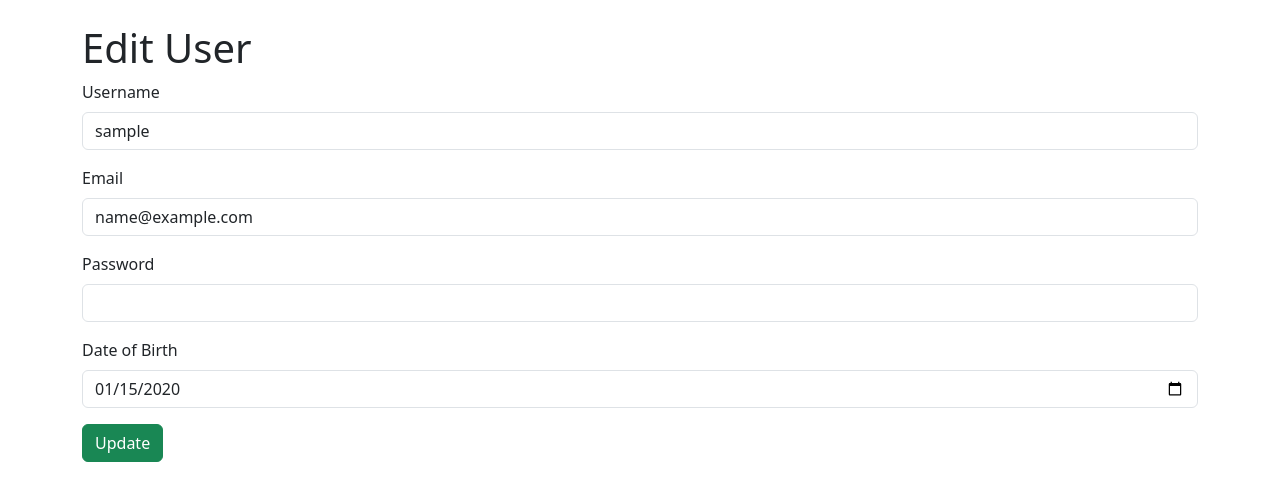
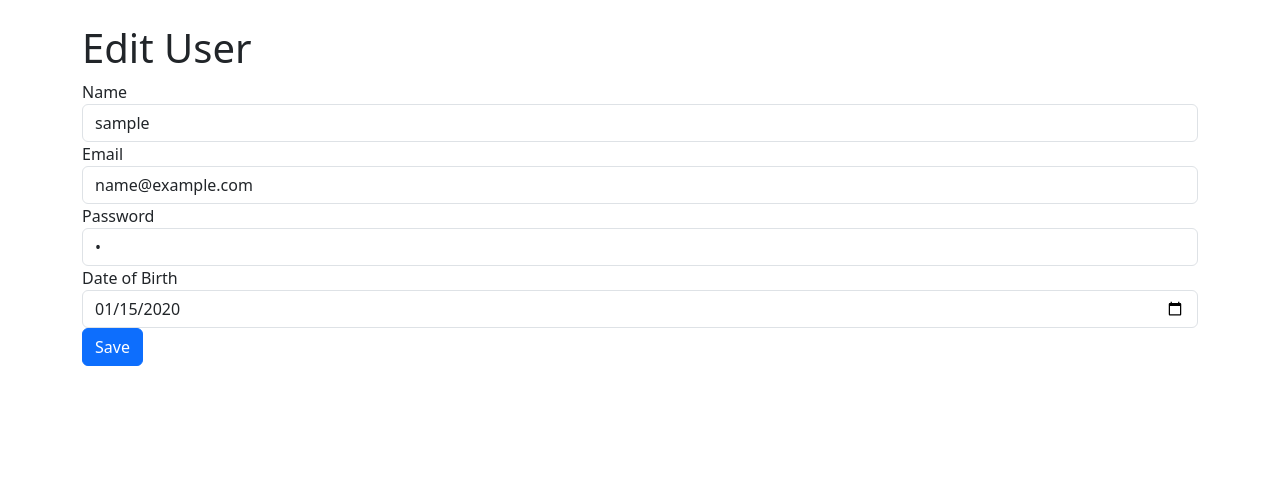
Before and after one commit to tanjet/Movie-streaming-services-CS-4754, a Flask app: page /users/edit/1 in a window 1280 px wide. Shown: the part 56-557 px from the top of the page. Run offline with Flask 3, Linux system fonts and the light colour scheme; tables that the repository leaves empty hold one stand-in row (values such as "Sample post").

Commit message:
Update edit_user.html

```diff
--- a/app/templates/edit_user.html
+++ b/app/templates/edit_user.html
@@ -2,23 +2,24 @@
 
 {% block content %}
 <h1>Edit User</h1>
-<form action="/users/edit/{{ user.userid }}" method="POST">
-    <div class="mb-3">
-        <label for="userName" class="form-label">Username</label>
-        <input type="text" id="userName" name="userName" class="form-control" value="{{ user.userName }}" required>
+<form method="POST" action="{{ url_for('main.edit_user', user_id=user.userID) }}">
+    <div class="form-group">
+        <label for="userName">Name</label>
+        <input type="text" class="form-control" id="userName" name="userName" value="{{ user.userName }}" required>
     </div>
-    <div class="mb-3">
-        <label for="email" class="form-label">Email</label>
-        <input type="email" id="email" name="email" class="form-control" value="{{ user.email }}" required>
+    <div class="form-group">
+        <label for="email">Email</label>
+        <input type="email" class="form-control" id="email" name="email" value="{{ user.email }}" required>
     </div>
-    <div class="mb-3">
-        <label for="password" class="form-label">Password</label>
-        <input type="password" id="password" name="password" class="form-control" required>
+    <div class="form-group">
+        <label for="password">Password</label>
+        <input type="password" class="form-control" id="password" name="password" value="{{ user.password }}" required>
     </div>
-    <div class="mb-3">
-        <label for="date_of_birth" class="form-label">Date of Birth</label>
-        <input type="date" id="date_of_birth" name="date_of_birth" class="form-control" value="{{ user.date_of_birth }}" required>
+    <div class="form-group">
+        <label for="date_of_birth">Date of Birth</label>
+        <input type="date" class="form-control" id="date_of_birth" name="date_of_birth" value="{{ user.date_of_birth }}" required>
     </div>
-    <button type="submit" class="btn btn-success">Update</button>
+    <button type="submit" class="btn btn-primary">Save</button>
 </form>
+
 {% endblock %}
```
